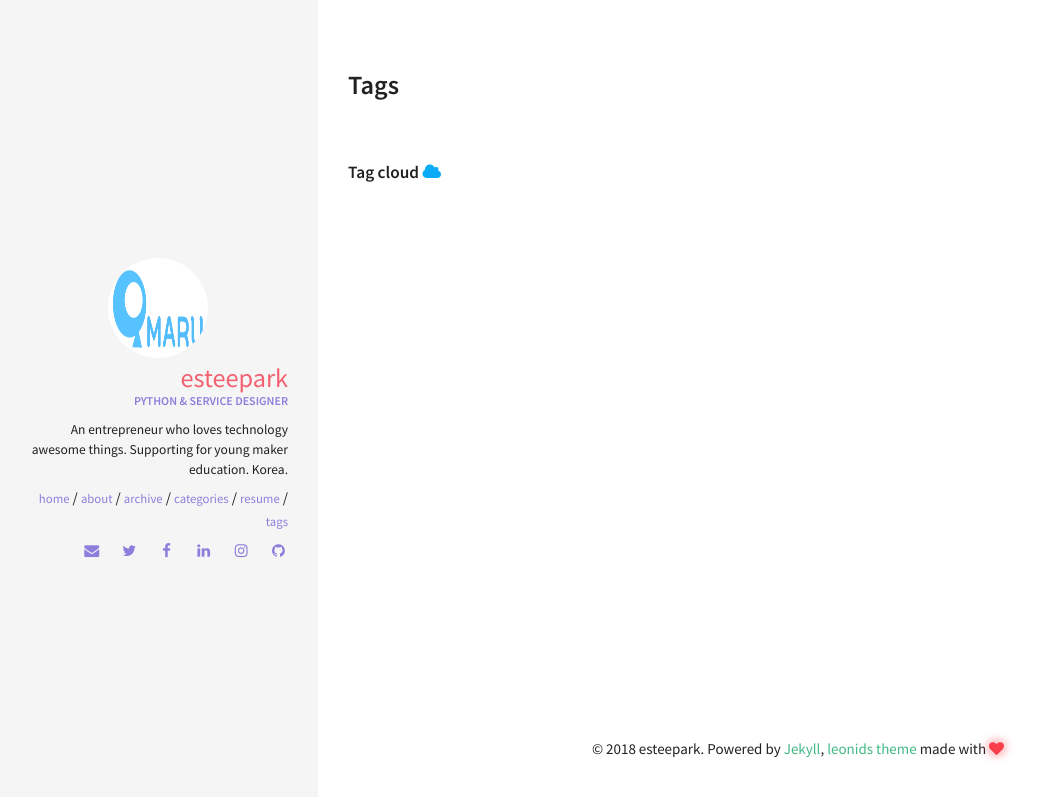
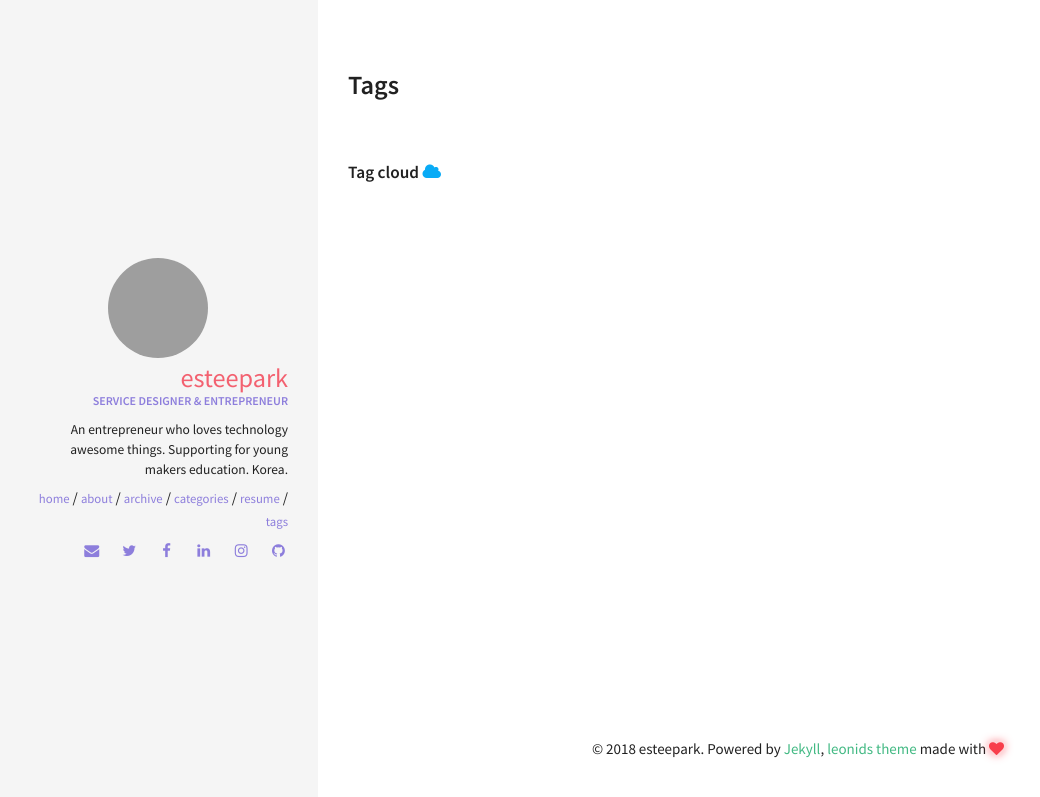
Before and after one commit to esteepark/esteepark.github.io, a Jekyll site: the page built from tags.html, in a window 1280 px wide. Shown: the top 797 px of the page, without its empty margins (2-1042 px from the left). Built offline with Jekyll 4.4.1, drawn with Linux system fonts in a browser that asks for light colours.

Commit message:
commit test

```diff
--- a/_config.yml
+++ b/_config.yml
@@ -16,7 +16,7 @@ keywords: ["Service Design", "Python", "Front-end"]
 #
 timezone:          Korea/Seoul
 markdown:          kramdown
-highlighter:       python
+highlighter:       rouge
 excerpt_separator: <!--more-->
 permalink:         /articles/:year-:month/:title
 
@@ -36,11 +36,11 @@ kramdown:
 #
 owner:
   name: esteepark
-  avatar: imaru-logo.png
-  job: "Python & Service Designer"
-  bio: "An entrepreneur who loves technology awesome things. Supporting for young maker education. Korea."
+  avatar: avatar.png
+  job: "Service Designer & Entrepreneur"
+  bio: "An entrepreneur who loves technology awesome things. \nSupporting for young makers education. Korea."
   email: esteepark8@gmail.com
-  disqus-shortname: Planet
+  disqus-shortname: iPlanet
   twitter: esteepark8 #username
   facebook: esteepark8 #username
   google:
```
